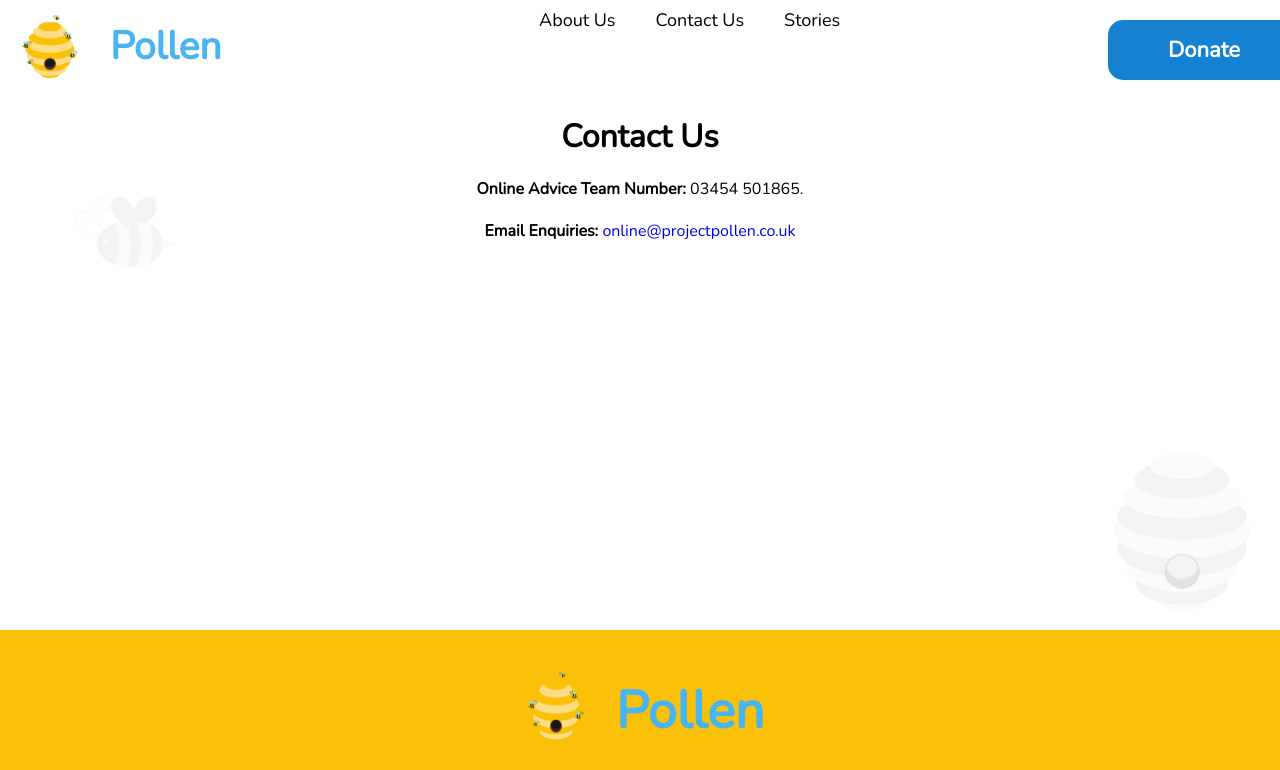
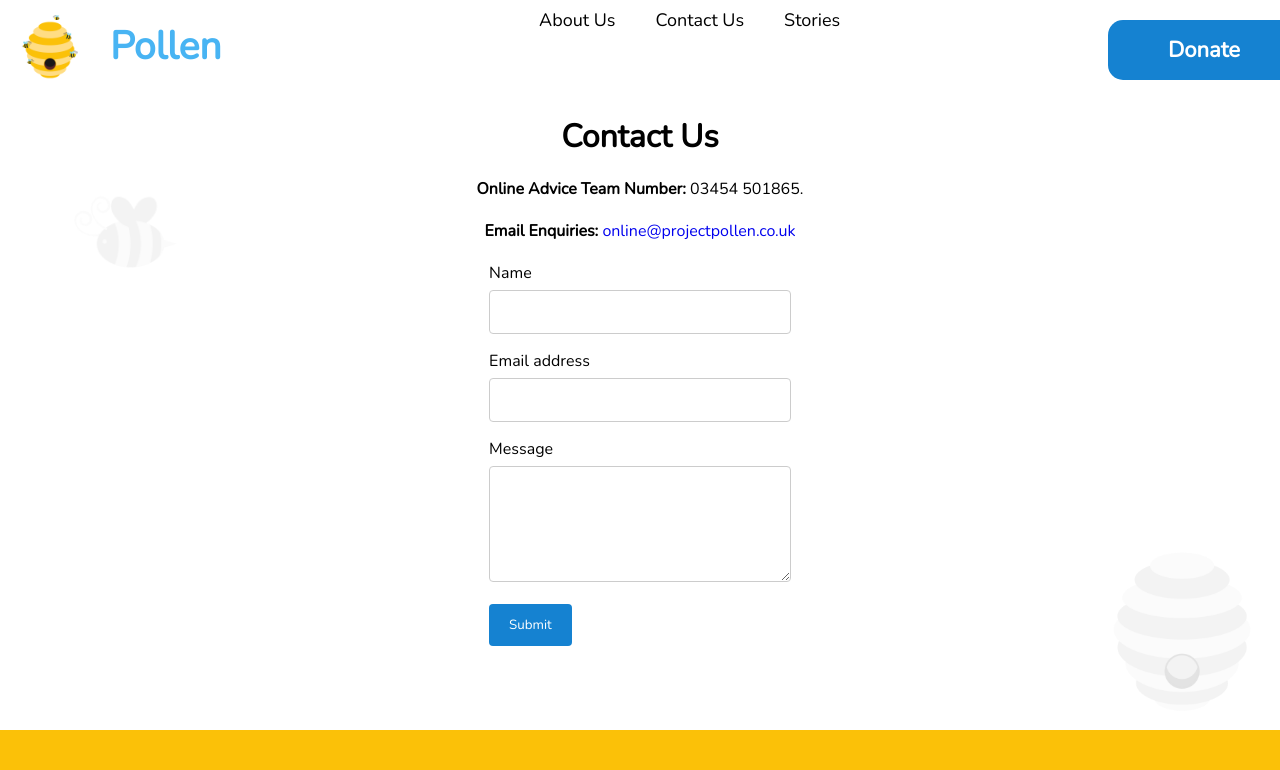
Before and after one commit to CharlyMannion/project-pollen-frontend, a React (Create React App) app: page /contactus in a window 1280 px wide. Shown: the top 770 px of the page. Built offline with nearby package versions, Linux system fonts and the light colour scheme.

Commit message:
adds ContactForm component

```diff
--- a/src/App.css
+++ b/src/App.css
@@ -142,7 +142,7 @@
 }
 
 .text-page {
-  height: 500px;
+  height: 600px;
   background-image: url("./images/backround_pollen_2.png"), url("./images/backround_pollen_1.png");
   background-position: left top, right bottom;
   background-repeat: no-repeat;
@@ -533,3 +533,27 @@
     padding: 125px;
   }
 }
+
+input[type=text], select, textarea {
+  width: 100%;
+  padding: 12px;
+  border: 1px solid #ccc;
+  border-radius: 4px;
+  box-sizing: border-box;
+  margin-top: 6px;
+  margin-bottom: 16px;
+  resize: vertical;
+}
+
+button[type=submit] {
+  color: white;
+    background-color: #1582D1;
+  padding: 12px 20px;
+  border: none;
+  border-radius: 4px;
+  cursor: pointer;
+}
+
+button[type=submit]:hover {
+  background-color: #1582D1;
+}
--- /dev/null
+++ b/src/components/ContactForm.jsx
@@ -0,0 +1,54 @@
+import React, { Component } from "react";
+import Fade from "react-reveal/Fade";
+
+class ContactForm extends Component {
+  constructor(props) {
+    super(props);
+    this.state = {
+      name: '',
+      email: '',
+      message: ''
+    }
+  }
+
+  render() {
+    return (
+      <Fade>
+        <div className="ContactForm">
+        <form id="contact-form" onSubmit={this.handleSubmit.bind(this)} >
+          <div className="form-group">
+            <label htmlFor="name">Name</label>
+            <input type="text" className="form-control" value={this.state.name} onChange={this.onNameChange.bind(this)} />
+          </div>
+          <div className="form-group">
+            <label htmlFor="exampleInputEmail1">Email address</label>
+            <input type="text" className="form-control" aria-describedby="emailHelp" value={this.state.email} onChange={this.onEmailChange.bind(this)} />
+          </div>
+          <div className="form-group">
+            <label htmlFor="message">Message</label>
+            <textarea className="form-control" rows="5" value={this.state.message} onChange={this.onMessageChange.bind(this)} />
+          </div>
+          <button type="submit" className="btn btn-primary">Submit</button>
+        </form>
+      </div>
+      </Fade>
+    );
+  }
+
+  onNameChange(event) {
+    this.setState({name: event.target.value})
+  }
+
+  onEmailChange(event) {
+    this.setState({email: event.target.value})
+  }
+
+  onMessageChange(event) {
+    this.setState({message: event.target.value})
+  }
+
+  handleSubmit(event) {
+  }
+}
+
+export default ContactForm;
--- a/src/pages/ContactUs.jsx
+++ b/src/pages/ContactUs.jsx
@@ -1,5 +1,6 @@
 import React, { Component } from "react";
 import Fade from "react-reveal/Fade";
+import ContactForm from '../components/ContactForm'
 
 class ContactUs extends Component {
   render() {
@@ -17,6 +18,8 @@
           <strong> Email Enquiries: </strong>
           <a href="online@projectpollen.co.uk">online@projectpollen.co.uk</a>
         </p>
+        <br/>
+        <ContactForm />
       </body>
       </Fade>
     );
```
